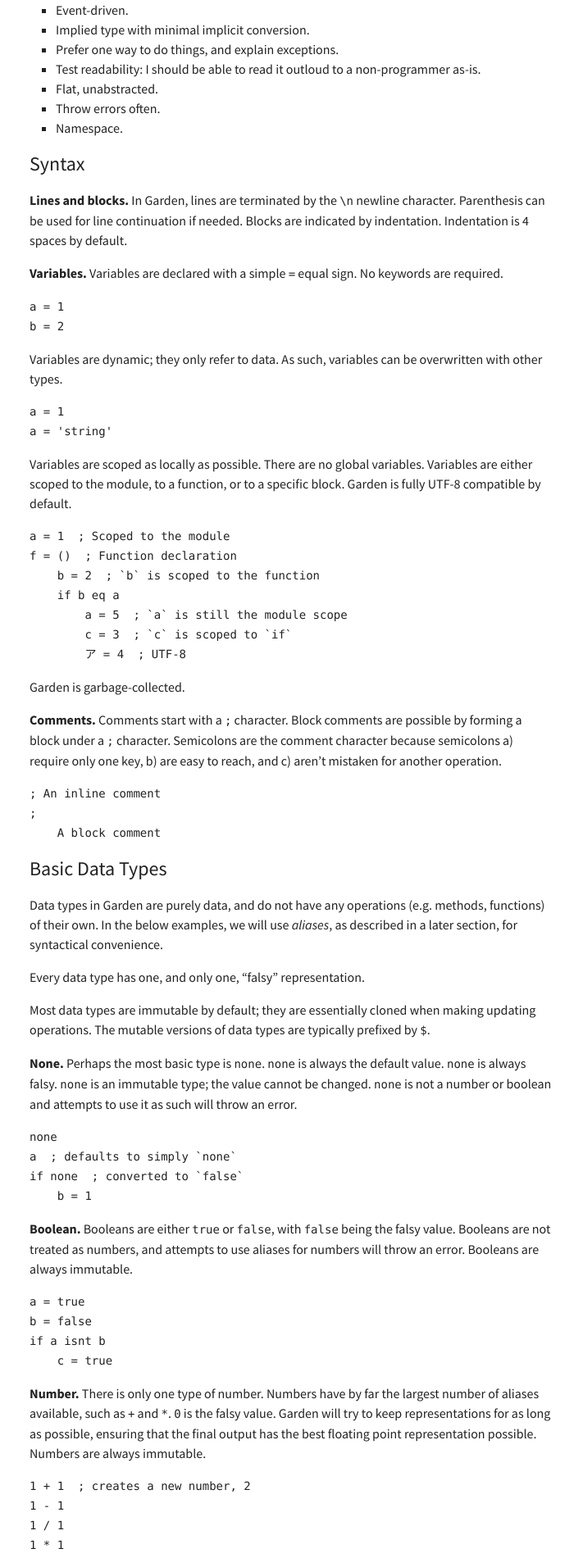
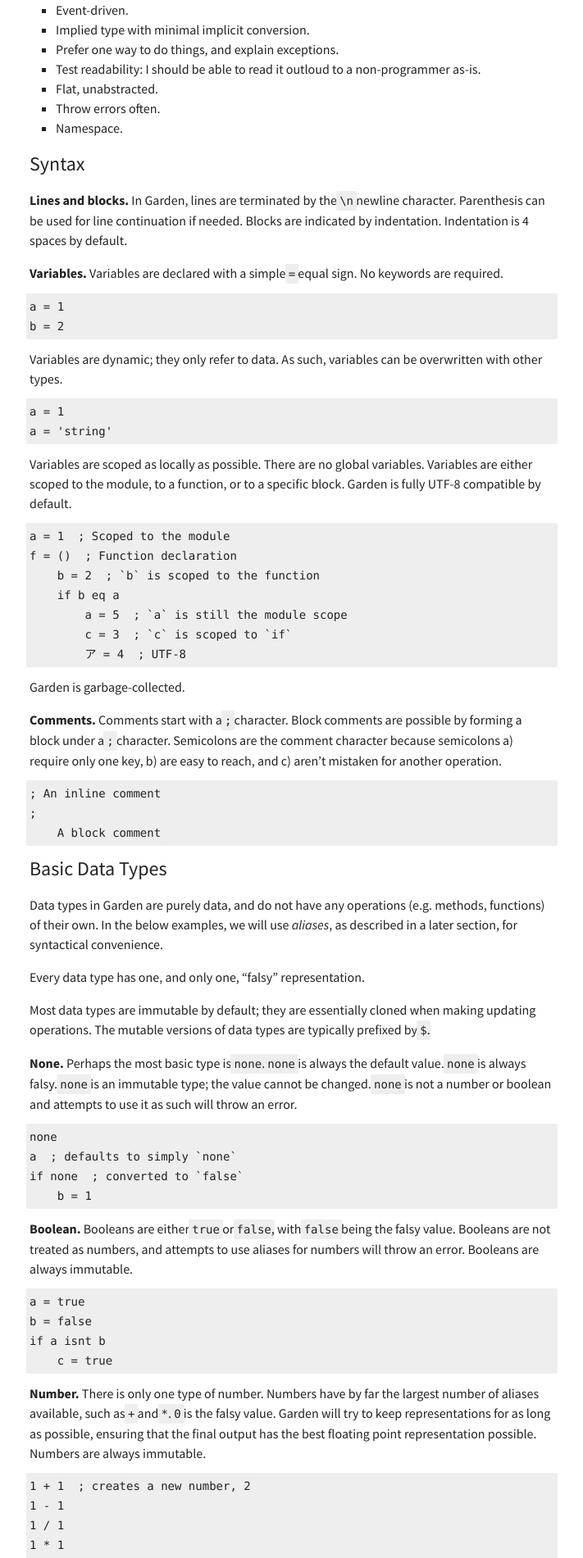
Before and after one commit to heiskr/heiskr.github.io, a Jekyll site: the page built from _posts/2014-06-24-garden.md, in a window 1280 px wide. Shown: the part 512-2413 px from the top of the page at 82% size, without its empty margins (284-995 px from the left). Built offline with Jekyll 4.4.1, drawn with Linux system fonts in a browser that asks for light colours; nearby versions of some CDN libraries; comment, search, counter and statistics services are not loaded; some of the changed text lies outside the part shown.

Commit message:
Update styling

```diff
--- a/_posts/2014-06-24-garden.md
+++ b/_posts/2014-06-24-garden.md
@@ -253,7 +253,7 @@ A shorthand is also possible for assignment.
 
 **Comprehensions.**
 
-    [a for a in [0 1 2]]
+    [a for a in [0, 1, 2]]
     {k = v for k = v in {'a' = 1, 'b' = 2, 'c' = 3}}
 
 **Error Handling.**
--- a/heiskr.css
+++ b/heiskr.css
@@ -103,4 +103,8 @@ code,
 kbd {
   font-family: menlo, "dejavu sans mono", "bitstream vera sans mono", consolas, inconsolata, "lucida console", monaco, monospace;
   font-size: 14px;
+  background: #eee;
+  padding: 4px;
+  margin: -4px;
+  border-radius: 2px;
 }
--- a/heiskr.styl
+++ b/heiskr.styl
@@ -90,3 +90,7 @@ time
 .monospace, pre, samp, code, kbd
     font-family menlo, "dejavu sans mono", "bitstream vera sans mono", consolas, inconsolata, "lucida console", monaco, monospace
     font-size 14px
+    background #eee
+    padding 4px
+    margin -4px
+    border-radius 2px
```
Also changed, not shown: other parts of _posts/2014-06-24-garden.md (+4 -4 lines).
